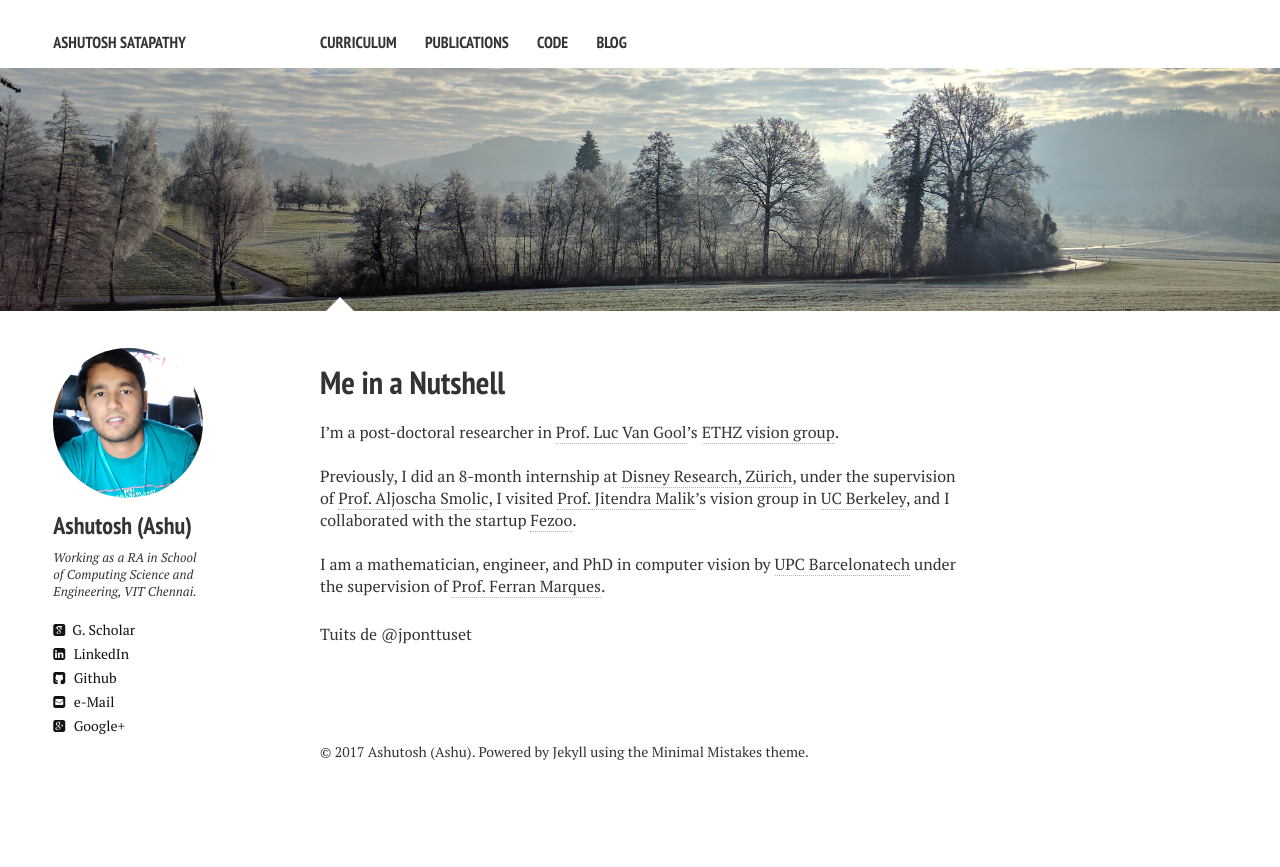
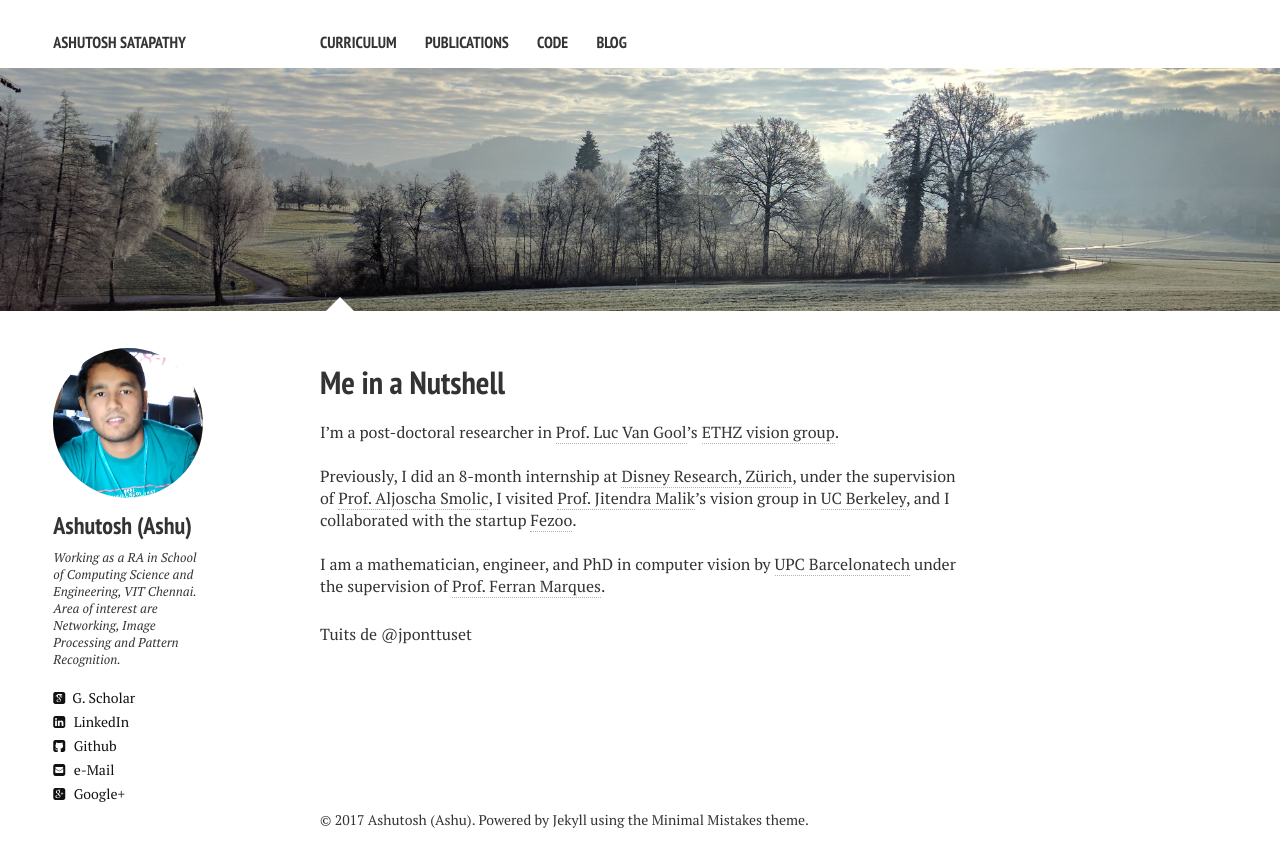
Before and after one commit to ashutoshsatapathy1990/ashutoshsatapathy1990.github.io, a Jekyll site: the page built from index.md, in a window 1280 px wide. Shown: the top 867 px of the page. Built offline with Jekyll 4.4.1, drawn with Linux system fonts in a browser that asks for light colours; nearby versions of some CDN libraries; comment, search, counter and statistics services are not loaded.

Commit message:
Update _config.yml

```diff
--- a/_config.yml
+++ b/_config.yml
@@ -9,7 +9,7 @@ owner:
   name                      :  Ashutosh (Ashu)
   avatar                    :  ashu.jpg
   description               :  Teaching and Research Assistant, VIT, Chennai
-  bio                       :  Working as a RA in School of Computing Science and Engineering, VIT Chennai.
+  bio                       :  Working as a RA in School of Computing Science and Engineering, VIT Chennai. Area of interest are Networking, Image Processing and Pattern Recognition.
   email                     :  ashutosh.satapathy2013@vit.ac.in
   # Social networking links are used in author-bio sidebar. Update and remove as you like.
   twitter: #jponttuset
```
